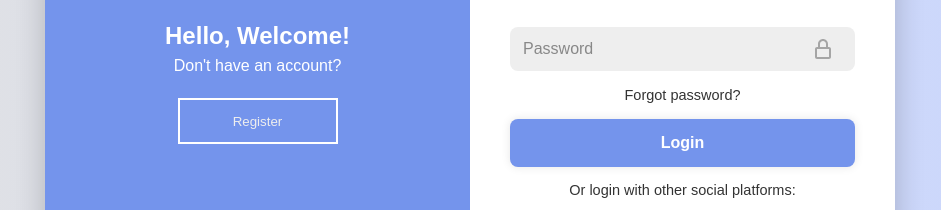
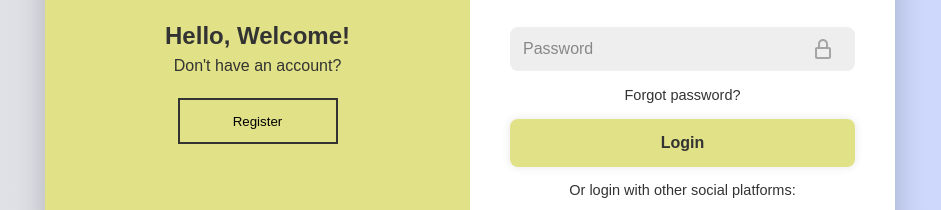
Before and after one commit to mucyoelise/WebProjects, a plain HTML site: page Legidco/registration/index.html in a window 1280 px wide. Shown: the part 319-529 px from the top of the page, without its empty margins (170-1111 px from the left). Drawn offline with Linux system fonts and the light colour scheme.

Commit message:
Enhancing codes

```diff
--- a/Legidco/registration/styles/index.css
+++ b/Legidco/registration/styles/index.css
@@ -95,13 +95,13 @@ main section.form-box form div.social-icons a {
 main section.form-box form input[type=submit] {
   width: 100%;
   height: 48px;
-  background: #7494ec;
+  background: rgb(225, 225, 135);
   border-radius: 8px;
   box-shadow: 0 0 10px rgba(0, 0, 0, 0.1);
   border: none;
   cursor: pointer;
   font-size: 16px;
-  color: #fff;
+  color: #333;
   font-weight: 600;
 }
 main section.form-box form p {
@@ -123,7 +123,7 @@ main section.toggle-box::before {
   width: 300%;
   height: 100%;
   border-radius: 50px;
-  background: #7494ec;
+  background: rgb(225, 225, 135);
   z-index: 2;
   transition: 1.5s ease-in-out;
 }
@@ -139,6 +139,7 @@ main section.toggle-box div.toggle-panel {
   align-items: center;
   z-index: 2;
   transition: 0.6s ease-in-out;
+  color: #333;
 }
 main section.toggle-box div.toggle-panel p {
   margin-bottom: 20px;
@@ -147,9 +148,14 @@ main section.toggle-box div.toggle-panel button.btn {
   width: 160px;
   height: 46px;
   background: transparent;
-  border: 2px solid #fff;
+  border: 2px solid #333;
   box-shadow: none;
-  color: #eee;
+  cursor: pointer;
+}
+main section.toggle-box div.toggle-panel button.btn:hover {
+  font-size: medium;
+  border-radius: 10px;
+  box-shadow: 0 0 0 5px rgba(0, 0, 0, 0.1);
 }
 main section.toggle-box div.toggle-panel.toggle-right {
   right: -50%;
```
